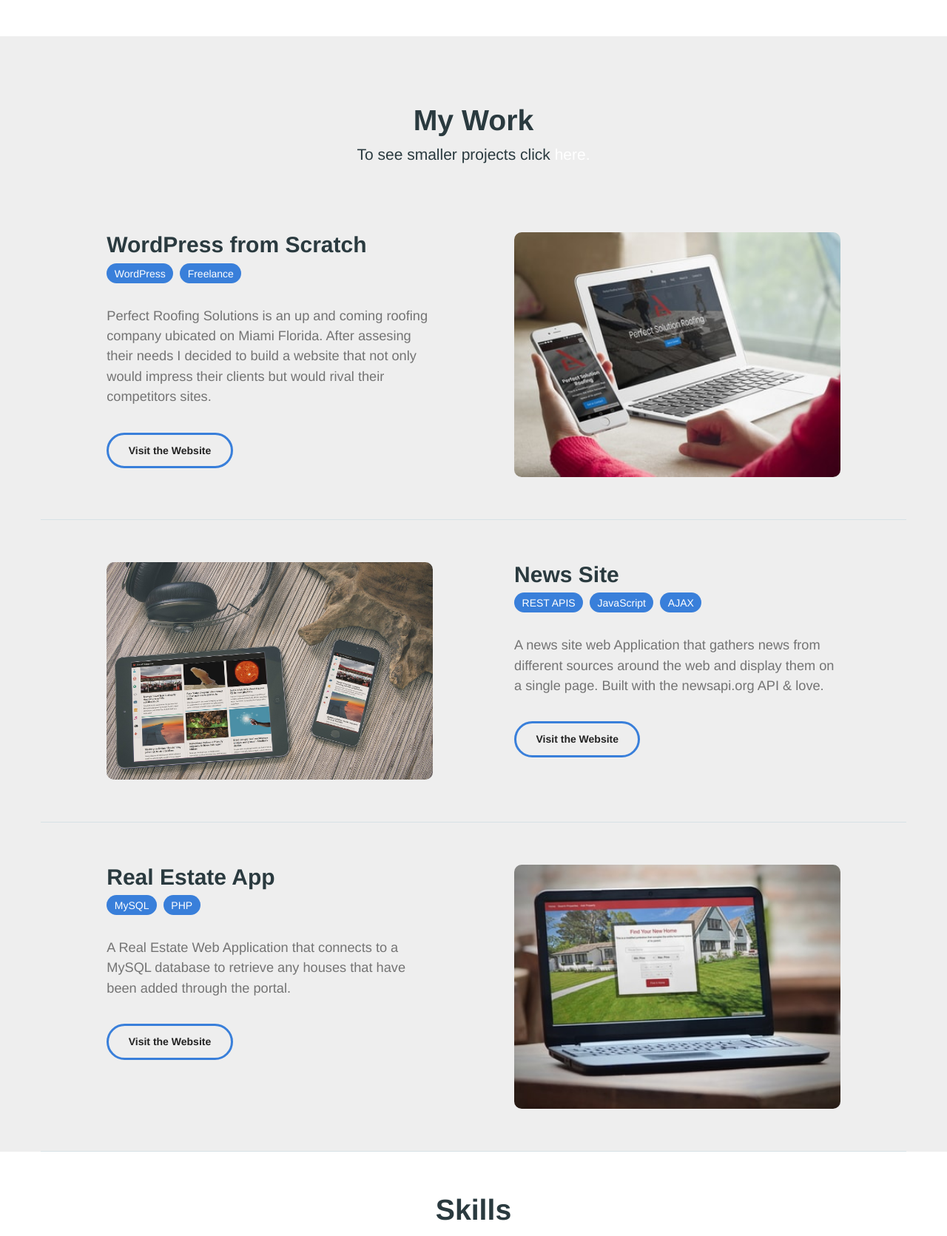
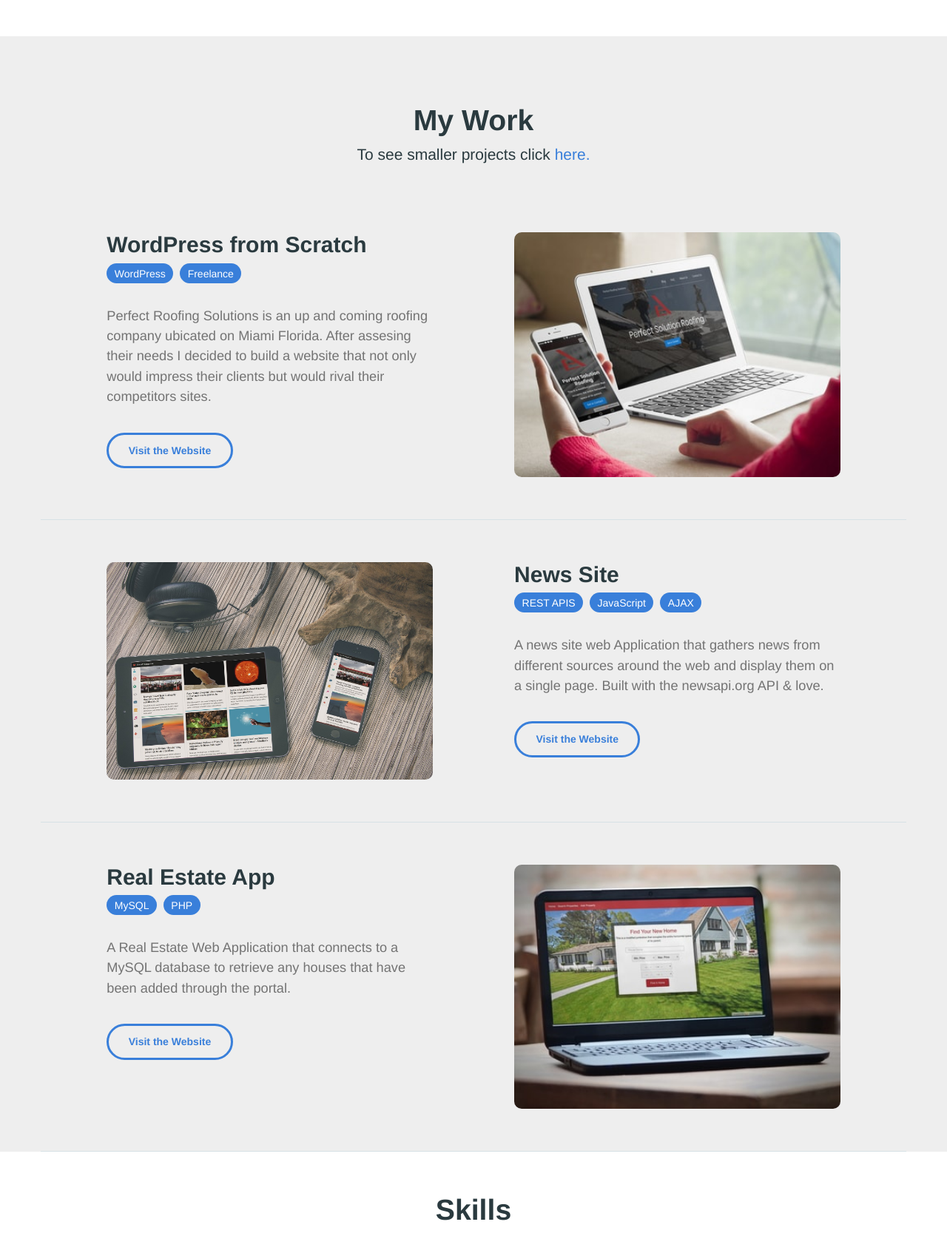
Before and after one commit to jeankvd/First-Portfolio, a PHP site: page / in a window 1280 px wide. Shown: the part 1578-3249 px from the top of the page at 74% size. Run offline with PHP 8.4, Linux system fonts and the light colour scheme; some libraries are stand-ins or nearby versions.

Commit message:
"work link fix"

```diff
--- a/css/style.css
+++ b/css/style.css
@@ -166,6 +166,10 @@ a, a:hover {
 
 .work h1, .work .lead{
 	text-align: center;
+}
+
+.work a {
+	color: #397FDA;
 }
 
 .work h1, .other h1 {
```
